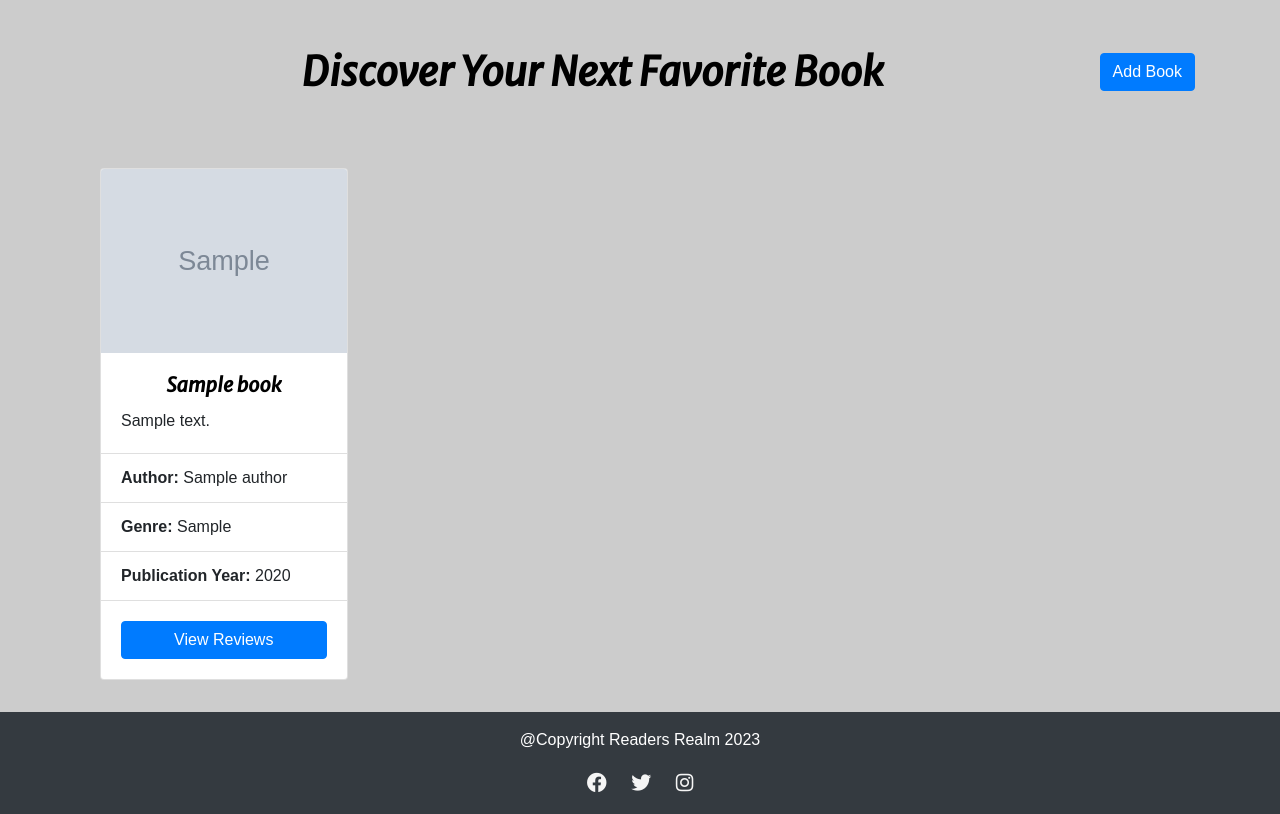
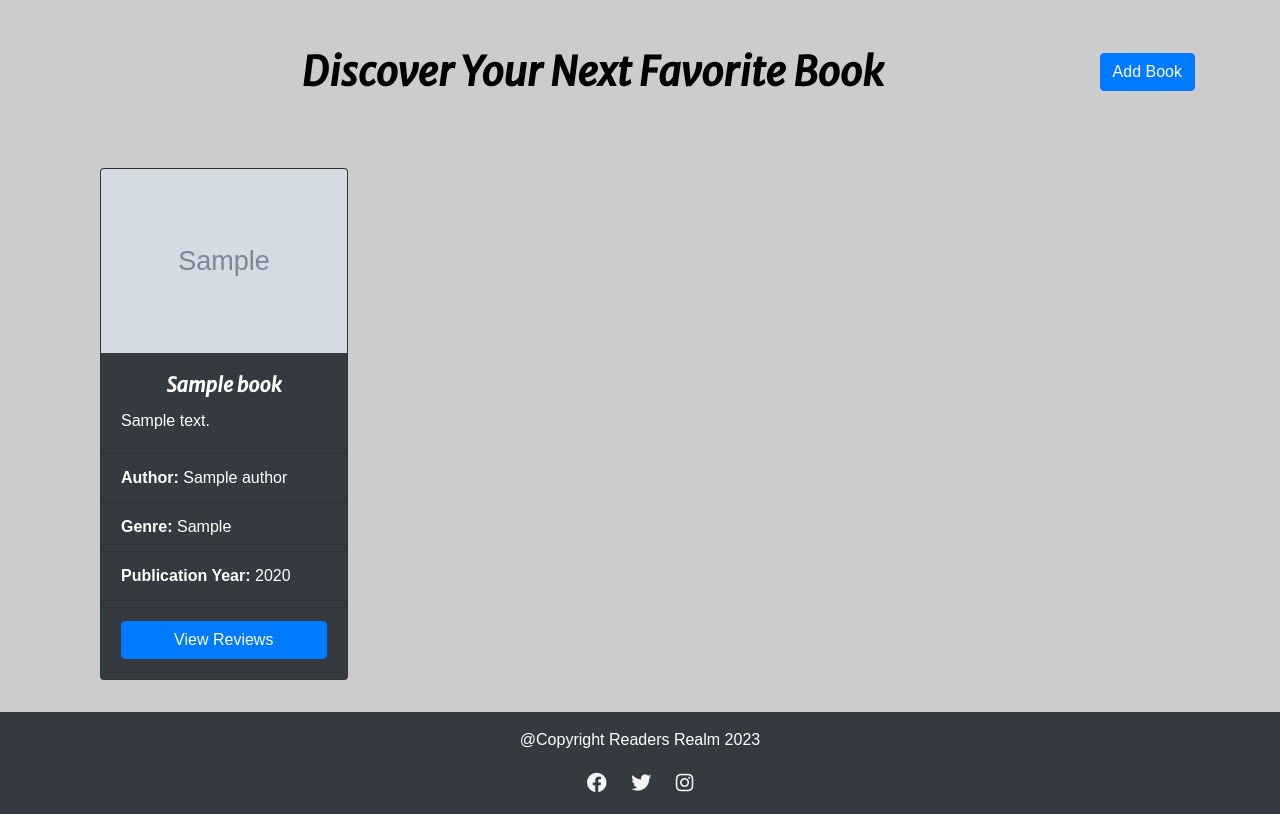
Before and after one commit to Craig-Hudson/online-book-review, a Flask app: page /browse_books in a window 1280 px wide. Shown: the part 56-870 px from the top of the page. Run offline with Flask 2, Linux system fonts and the light colour scheme; tables that the repository leaves empty hold one stand-in row (values such as "Sample post"); grey boxes marked "Sample" are stand-in pictures.

```diff
--- a/readersrealm/templates/browse-books.html
+++ b/readersrealm/templates/browse-books.html
@@ -5,24 +5,24 @@
 </div>
 
 <div class="container mt-4">
-    <div class="row">
+    <div class="row text-white">
         {% for book in books %}
         <div class="col-md-3 mb-4">
-            <div class="card">
+            <div class="card bg-dark">
                 {% if book.image_url == "not-available.webp"  %}
                 <img class="card-img-top" src="{{ url_for('static', filename='images/not-available.webp') }}" alt="{{ book.title }}" />
                 {% else %}
                 <img class="card-img-top" src="{{ book.image_url }}" alt="{{ book.title }}" />
                 {% endif %}
 
-                <div class="card-body">
-                    <h5 class="card-title text-center">{{ book.title }}</h5>
+                <div class="card-body bg-dark">
+                    <h5 class="card-title text-center text-white">{{ book.title }}</h5>
                     <p class="card-text">{{ book.description }}</p>
                 </div>
-                <ul class="list-group list-group-flush">
-                    <li class="list-group-item"><strong>Author:</strong> {{ book.author.name }}</li>
-                    <li class="list-group-item"><strong>Genre:</strong> {{ book.genre }}</li>
-                    <li class="list-group-item"><strong>Publication Year:</strong> {{ book.publication_year }}</li>
+                <ul class="list-group list-group-flush bg-dark">
+                    <li class="list-group-item bg-dark"><strong>Author:</strong> {{ book.author.name }}</li>
+                    <li class="list-group-item bg-dark"><strong>Genre:</strong> {{ book.genre }}</li>
+                    <li class="list-group-item bg-dark"><strong>Publication Year:</strong> {{ book.publication_year }}</li>
                 </ul>
                 <div class="card-body">
                     <a href="{{ url_for('reviews', book_id=book.id) }}" class="btn btn-primary btn-block">View Reviews</a>
--- a/readersrealm/templates/index.html
+++ b/readersrealm/templates/index.html
@@ -13,7 +13,7 @@
                     alt=" Featured Book - The Bike Guy">
             </div>
             <div class="card-body bg-dark">
-                <h3 class="card-title text-center">The Bike Guy</h3>
+                <h3 class="card-title text-center text-white">The Bike Guy</h3>
                 <p class="card-text"><strong>Description:</strong> The Bike Guy is a young adult novel about a boy named
                     Alex who loves bikes. He loves to ride them, fix them, and build them. One day, Alex finds a
                     mysterious old bike in the woods. He takes it home and fixes it up, and soon he is
@@ -33,7 +33,7 @@
             <img src="{{ url_for('static', filename='images/book-cover2.webp') }}"
                 class=" text-center feature-book-image" alt="featured book - Create your own business">
             <div class="card-body bg-dark">
-                <h3 class="card-title text-center">Create Your Own Business</h3>
+                <h3 class="card-title text-center text-white">Create Your Own Business</h3>
                 <p class="card-text"><strong>Description:</strong> A captivating journey through the world of entrepreneurship
                     and business, "Create Your Own Business" offers practical insights, expert advice,
                     and real-life success stories. Learn how to turn your passion into profit
--- a/readersrealm/templates/reviews.html
+++ b/readersrealm/templates/reviews.html
@@ -33,9 +33,9 @@
             <h2>Reviews:</h2>
             <ul class="list-group">
                 {% for review in reviews %}
-                <li class="list-group-item">
+                <li class="list-group-item mb-3">
                     <p><strong>Rating:</strong> {{ review.rating }}</p>
-                    <p><strong>Review Date:</strong> {{ review.review_date }}</p>
+                    <p><strong>Review Date:</strong> {{ review.review_date.strftime("%d-%m-%y %H:%M:%S") }}</p>
                     <p><strong>Comment:</strong> {{ review.comment }}</p>
                 </li>
                 {% endfor %}
```
Also changed, not shown: readersrealm/static/css/style.css (+15 -0 lines), readersrealm/templates/profile.html (+56 -0 lines).
